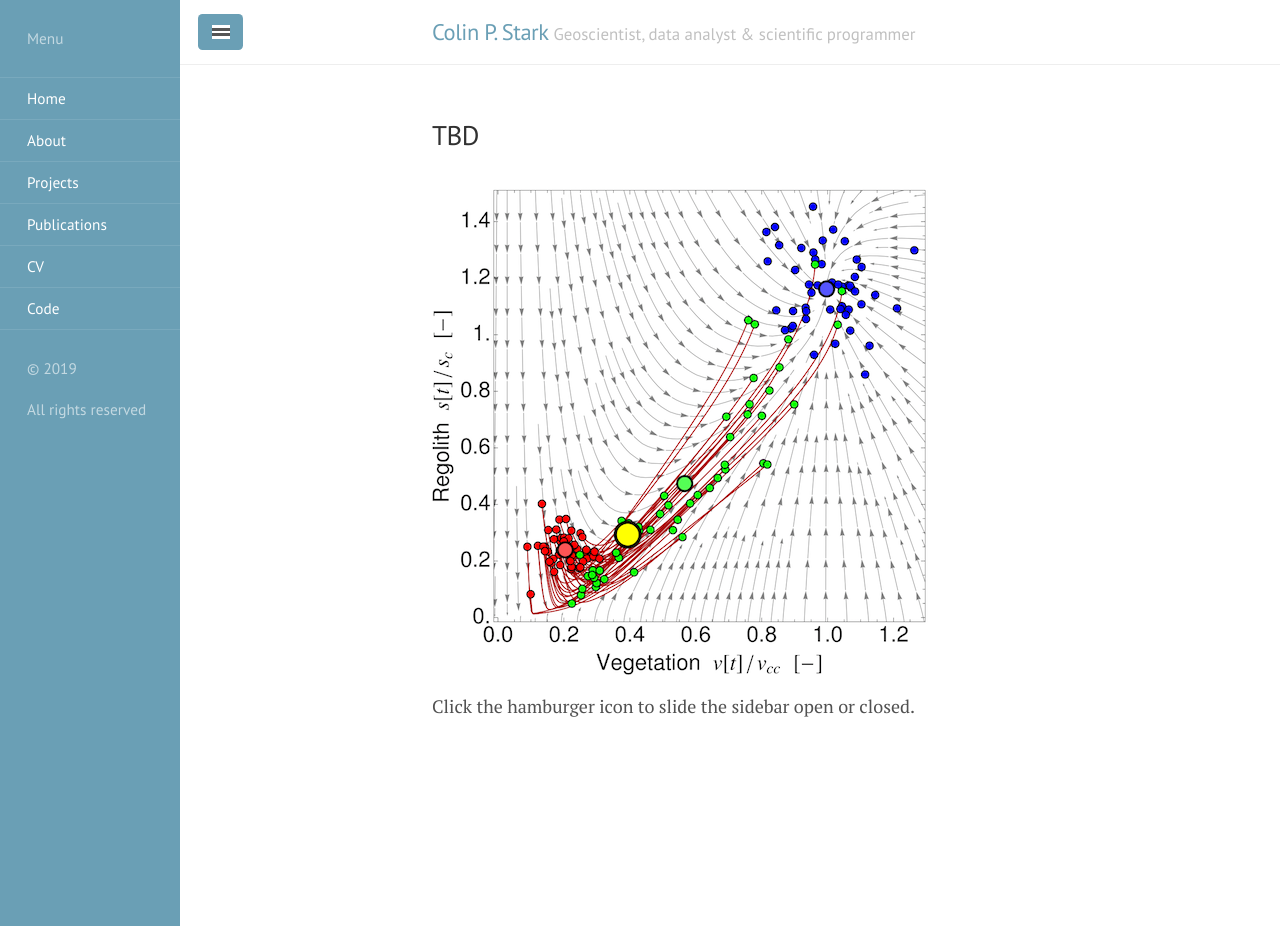
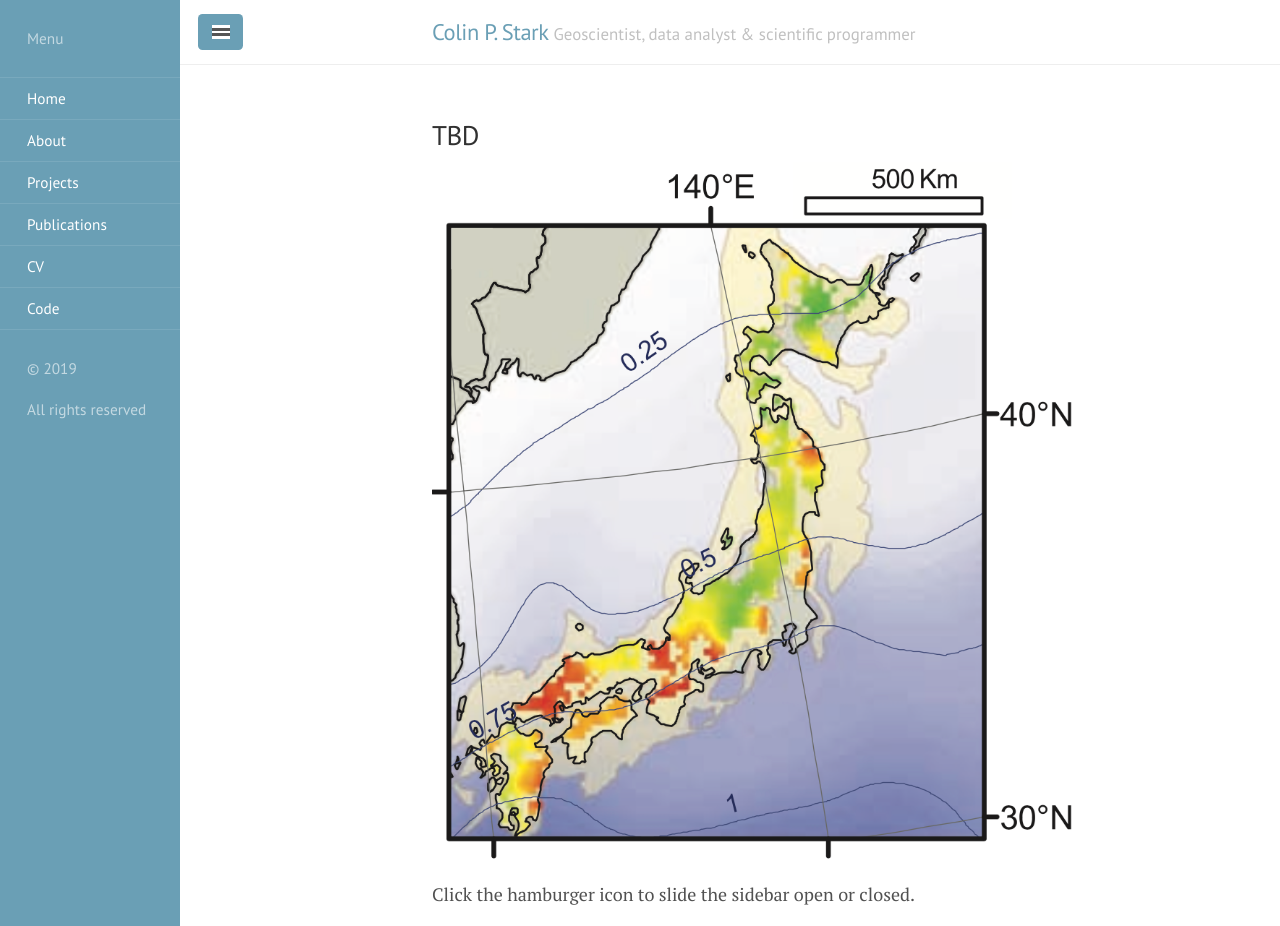
Before and after one commit to cstarkjp/cstarkjp.github.io, a Jekyll site: the page built from index.html, in a window 1280 px wide and 926 px high. Built offline with Jekyll 4.4.1, drawn with Linux system fonts in a browser that asks for light colours; the list of posts is cut into pages by our own code.

Commit message:
Revise home

```diff
--- a/index.html
+++ b/index.html
@@ -7,8 +7,8 @@
 <h2> TBD </h2>
 
 <p>
-	<img src="img/phasePortrait.png"
-	alt="Ecogeomorphic dynamics">
+	<!-- <img src="img/phasePortrait.png" alt="Ecogeomorphic dynamics">	 -->
+	<img src="img/Japan_sinuosity.png" alt="Japan bedrock channel sinuosity">
 </p>
 <p>
 	Click the hamburger icon to slide the sidebar open or closed.
```
Also changed, not shown: img/Japan_sinuosity.png (added).
